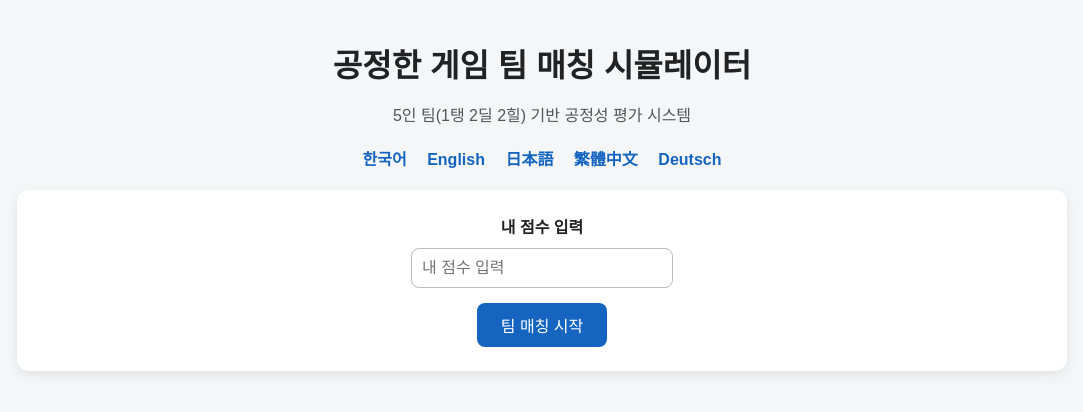
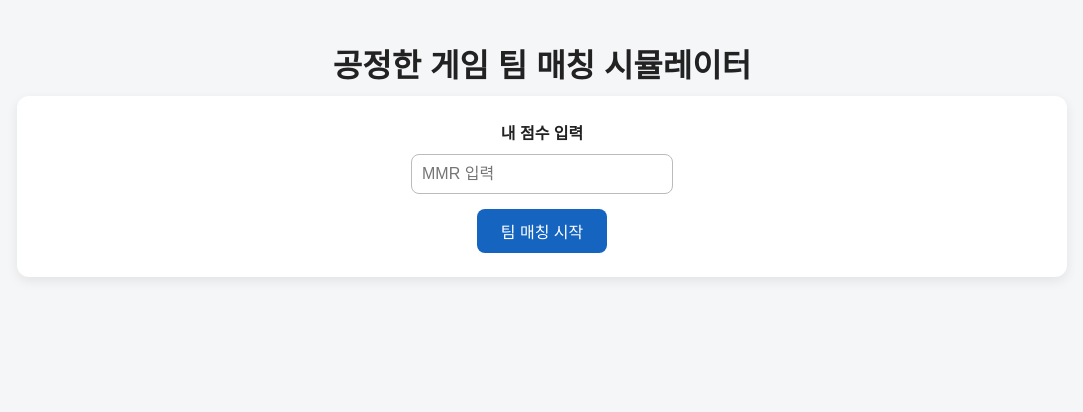
Before and after one commit to saeyes/elo, a Flask app: page / in a window 1280 px wide. Shown: the top 412 px of the page, without its empty margins (98-1181 px from the left). Run offline with Flask 3, Linux system fonts and the light colour scheme; parts of the project's set-up code (start-up, migrations or seed data) failed here and were passed over.

Commit message:
Update index.html

```diff
--- a/matching_project/templates/index.html
+++ b/matching_project/templates/index.html
@@ -2,42 +2,41 @@
 <html lang="{{ lang }}">
 <head>
     <meta charset="UTF-8">
-    <meta name="viewport" content="width=device-width, initial-scale=1.0">
     <title>{{ text.title }}</title>
     <link rel="stylesheet" href="{{ url_for('static', filename='style.css') }}">
 </head>
 <body>
+
 <div class="container">
+
     <h1>{{ text.title }}</h1>
-        <p class="subtitle">{{ text.subtitle }}</p>
-
-        <div class="language-box">
-            <a href="/?lang=ko">한국어</a>
-            <a href="/?lang=en">English</a>
-            <a href="/?lang=ja">日本語</a>
-            <a href="/?lang=zh">繁體中文</a>
-            <a href="/?lang=de">Deutsch</a>
-        </div>
 
     <form method="POST" class="card">
-            <label for="skill">{{ text.input_label }}</label>
-            <input type="number" id="skill" name="skill" min="0" max="5000" placeholder="{{ text.input_label }}" required>
+        <label>{{ text.input_label }}</label>
+        <input type="number" name="skill" min="0" max="5000"
+               value="{{ skill_value }}"
+               placeholder="MMR 입력" required>
         <button type="submit">{{ text.button }}</button>
     </form>
 
+    <!-- ❌ 매칭 실패 메시지 -->
+    {% if error %}
+    <div class="summary-box">
+        <p>{{ error }}</p>
+    </div>
+    {% endif %}
+
+    <!-- 🔥 결과 영역 -->
     {% if result %}
-        <div class="result card">
-            <h2>{{ text.result_title }}</h2>
 
     <div class="summary-box">
-                <p><strong>{{ text.avg_team1 }}</strong>: {{ result.avg_team1 }}</p>
-                <p><strong>{{ text.avg_team2 }}</strong>: {{ result.avg_team2 }}</p>
-                <p><strong>{{ text.win }}</strong>: {{ result.win_prob }}%</p>
+        <p>팀 A 평균 점수: {{ result.avg_team1 }}</p>
+        <p>팀 B 평균 점수: {{ result.avg_team2 }}</p>
+        <p>예상 승률: {{ result.win_prob }}%</p>
     </div>
 
-            <div class="team-section">
-                <div class="card team-card">
-                    <h3>{{ text.team_a }}</h3>
+    <div class="card">
+        <h3>팀 A</h3>
         {% for p in result.team1 %}
         <p>
             {% if p.role == "tank" %}🛡️{% endif %}
@@ -48,8 +47,8 @@
         {% endfor %}
     </div>
 
-                <div class="card team-card">
-                    <h3>{{ text.team_b }}</h3>
+    <div class="card">
+        <h3>팀 B</h3>
         {% for p in result.team2 %}
         <p>
             {% if p.role == "tank" %}🛡️{% endif %}
@@ -59,21 +58,29 @@
         </p>
         {% endfor %}
     </div>
+
+    <!-- 공정성 -->
+    <div class="summary-box">
+        <p>평균 차이: {{ result.fair_avg }}</p>
+        <p>표준편차: {{ result.fair_std }}</p>
     </div>
 
-            <div class="summary-box">
-                <h3>{{ text.fairness }}</h3>
-                <p>{{ text.avg_diff }}: {{ result.fair_avg }}</p>
-                <p>{{ text.std_dev }}: {{ result.fair_std }}</p>
-                <p>{{ text.team1_balance }}: {{ result.team1_balance }}</p>
-                <p>{{ text.team2_balance }}: {{ result.team2_balance }}</p>
-            </div>
+    <!-- 🔥 승리 버튼 -->
     <form method="POST" action="/result">
         <button name="result" value="A">Team A 승리</button>
         <button name="result" value="B">Team B 승리</button>
     </form>
+
+    <!-- 🔥 승패 결과 표시 -->
+    {% if last_result %}
+    <div class="summary-box">
+        <p>{{ last_result }}</p>
     </div>
     {% endif %}
+
+    {% endif %}
+
 </div>
+
 </body>
 </html>
```
Lines whose indentation alone changed are shown as unchanged.
